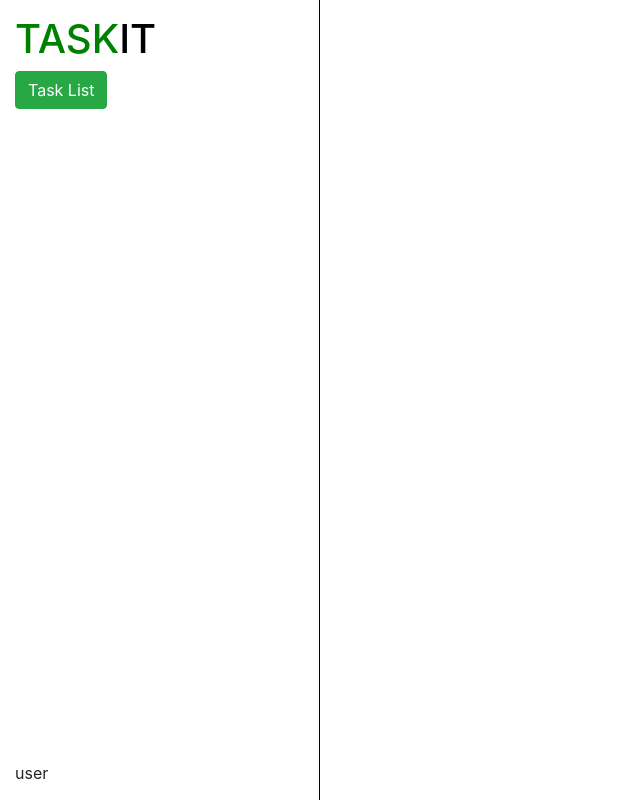
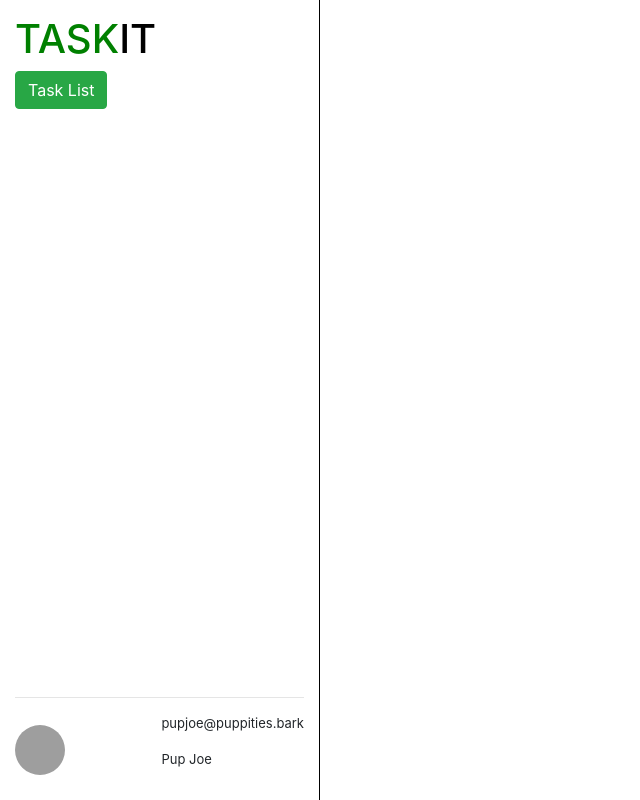
Before and after one commit to mcr45/TaskIt-Project, an Angular app: page / in a window 1280 px wide. Shown: the whole page, without its empty margins (0-640 px from the left). Built offline with nearby package versions, Linux system fonts and the light colour scheme; grey boxes are pictures that could not be loaded.

Commit message:
left side menu implemented

```diff
--- a/src/app/shared/sidebar/sidebar.component.css
+++ b/src/app/shared/sidebar/sidebar.component.css
@@ -9,3 +9,23 @@ box-sizing: border-box;
 .bottom_sidebar{
   margin-top: auto;
 }
+
+.user-profile{
+  display: flex;
+  align-items: center;
+  justify-content: space-between;
+}
+
+.account{
+  display: flex;
+  flex-direction: column;
+}
+
+.user-profile img{
+  height: 50px;
+  width: 50px;
+  border-radius: 50%;
+}
+.user-profile p{
+  font-size: 13px;
+}
--- a/src/app/shared/sidebar/sidebar.component.html
+++ b/src/app/shared/sidebar/sidebar.component.html
@@ -4,7 +4,14 @@
     </h1>
     <button class="btn btn-success">Task List</button>
   </div>
+
   <div class="bottom_sidebar">
-    user
+    <hr>
+    <div class="user-profile">
+      <img src="https://tinyurl.com/yc22bz4y" alt=""><div class="account">
+        <p>pupjoe@puppities.bark</p>
+        <p>Pup Joe</p>
+      </div>
+    </div>
   </div>
 </div>
```
